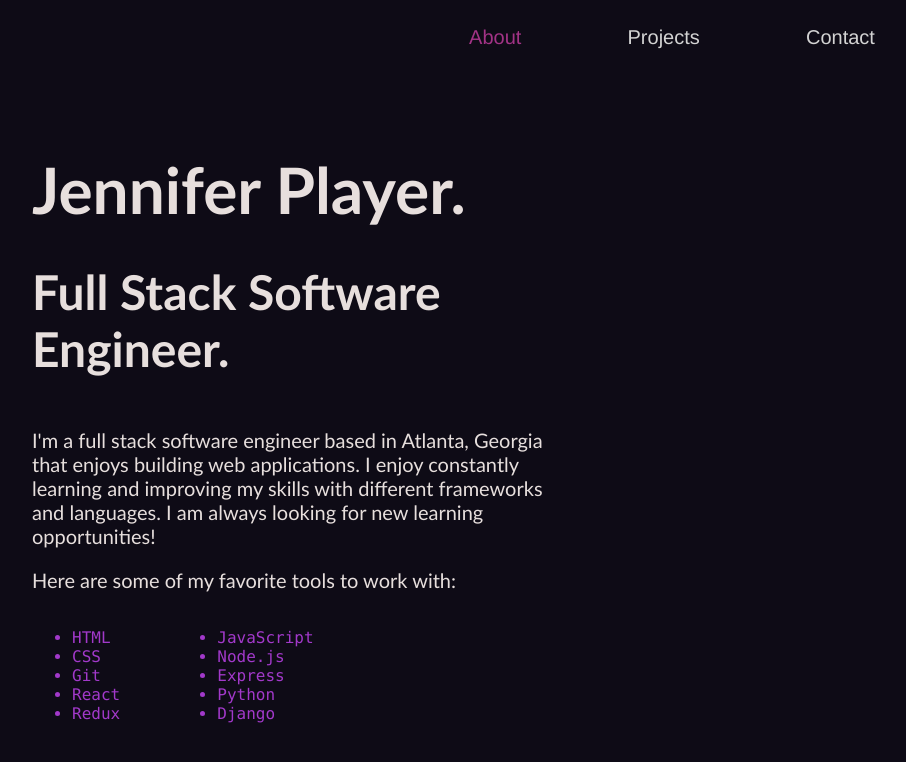
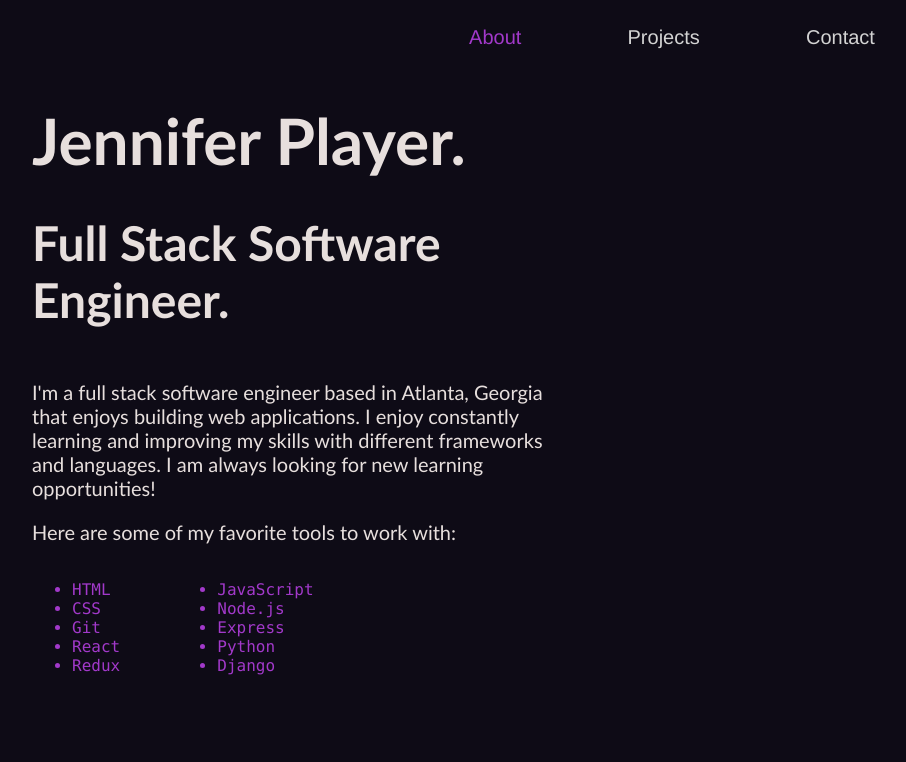
Before and after one commit to chainchompa/portfolio, a React (Create React App) app: page / in a window 1280 px wide. Shown: the top 762 px of the page, without its empty margins (352-1258 px from the left). Built offline with nearby package versions, Linux system fonts and the light colour scheme.

Commit message:
navigation stays at top while scrolling

```diff
--- a/src/components/Navigation.css
+++ b/src/components/Navigation.css
@@ -1,3 +1,10 @@
+.navigation {
+  position: fixed;
+  top: 0;
+  width: 100%;
+  background-color: #0E0B16;
+}
+
 .navigation .nav-links {
     display: flex;
     justify-content: space-around;
--- a/src/components/Navigation.js
+++ b/src/components/Navigation.js
@@ -27,13 +27,13 @@ class Navigation extends React.Component {
       return (
         <div className="navigation">
           <div className="nav-links">
-            <Link to="/" style={{ textDecoration: "none", color: this.state.activePage == "" ? "#A23386" : "" }}>
+            <Link to="/" style={{ textDecoration: "none", color: this.state.activePage == "" ? "#A239CA" : "" }}>
               About
             </Link>
-            <Link to="/projects" style={{ textDecoration: "none", color: this.state.activePage == "projects" ? "#A23386" : "" }}>
+            <Link to="/projects" style={{ textDecoration: "none", color: this.state.activePage == "projects" ? "#A239CA" : "" }}>
               Projects
             </Link>
-            <Link to="/contact" style={{ textDecoration: "none", color: this.state.activePage == "contact" ? "#A23386" : "" }}>
+            <Link to="/contact" style={{ textDecoration: "none", color: this.state.activePage == "contact" ? "#A239CA" : "" }}>
               Contact
             </Link>
           </div>
```
